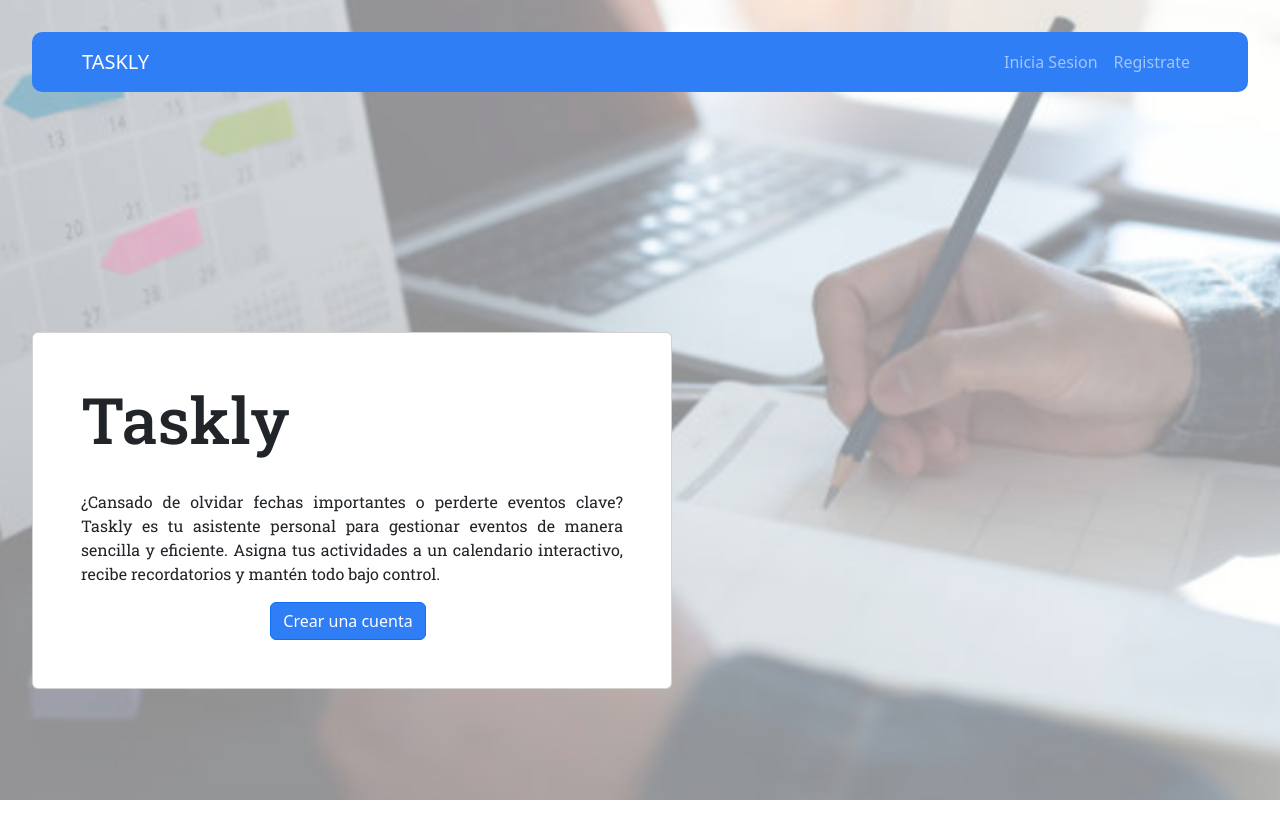
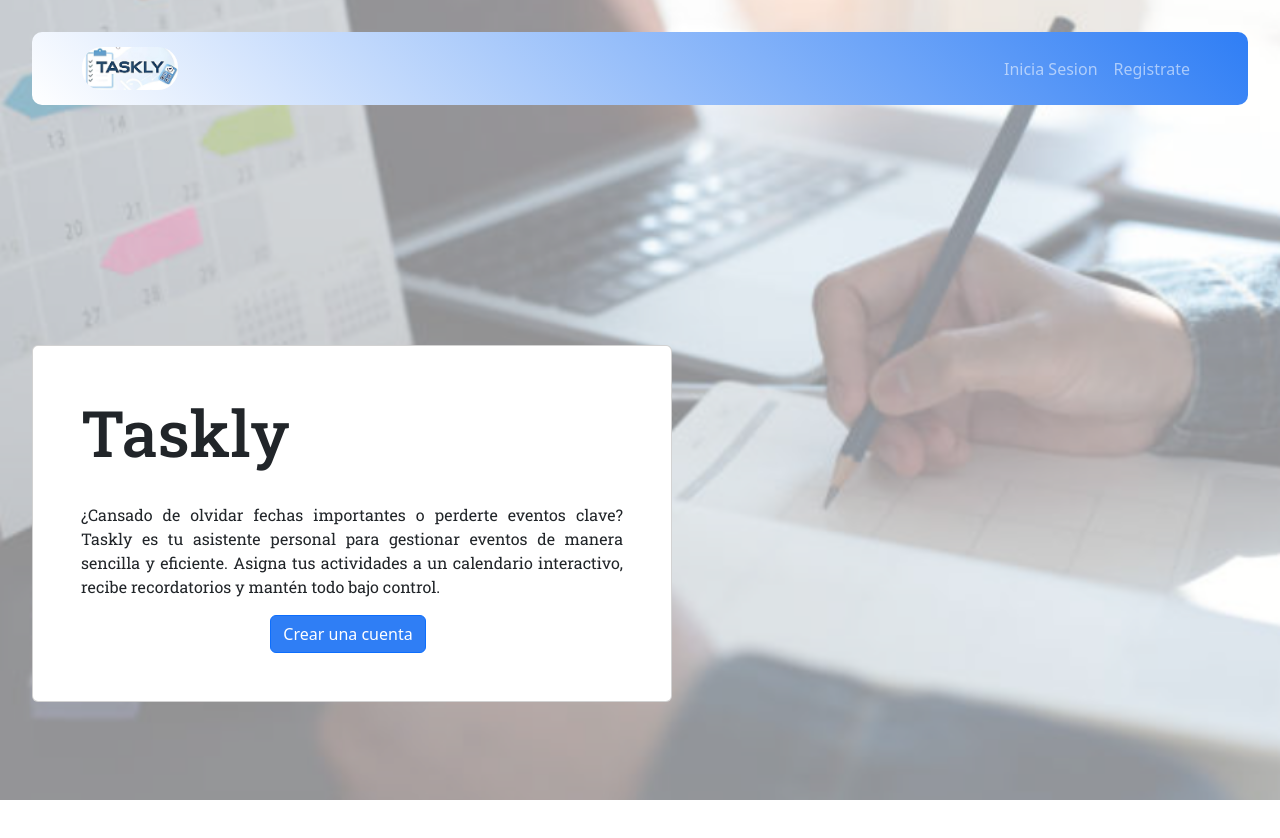
Before and after one commit to aChacin8/reminder-project-backend, a React (Vite) app: page / in a window 1280 px wide. Shown: the top 838 px of the page. Built offline with nearby package versions, Linux system fonts and the light colour scheme.

Commit message:
Se inserta el logo

```diff
--- a/package.json
+++ b/package.json
@@ -30,6 +30,6 @@
     "react-hook-form": "^7.54.2",
     "sass": "^1.85.1",
     "standard": "^17.1.2",
-    "vite": "^6.2.0"
+    "vite": "^6.2.2"
   }
 }
--- a/src/components/header/Header.jsx
+++ b/src/components/header/Header.jsx
@@ -5,7 +5,7 @@ const Header = () => {
     return (
         <Navbar style={{borderRadius: '10px', padding: '10px', backgroundColor: ' rgb(47, 126, 245)'}} data-bs-theme="dark" className='navbar'>
             <Container>
-                <Navbar.Brand href='/'>TASKLY</Navbar.Brand>
+                <Navbar.Brand href='/'><img src="./src/img/logo.jpeg" alt="Logo Taskly" className='navbar__logo'/></Navbar.Brand>
                 <Nav className='Navbar'>
                     <Nav.Link href='/Login'>Inicia Sesion</Nav.Link>
                     <Nav.Link href='/SignUp'>Registrate</Nav.Link>
--- a/src/components/header/Header.scss
+++ b/src/components/header/Header.scss
@@ -1,3 +1,9 @@
 .navbar {
-    background-color: rgb(47, 126, 245);
+
+    background: linear-gradient(45deg, rgb(255, 255, 255), rgb(47, 126, 245) );
+
+    &__logo {
+        width: 6rem;
+        border-radius: 20px;
+    }
 }
```
Also changed, not shown: src/img/logo.jpeg (added), 1 other file (tests, documents, lock files or other folders).
